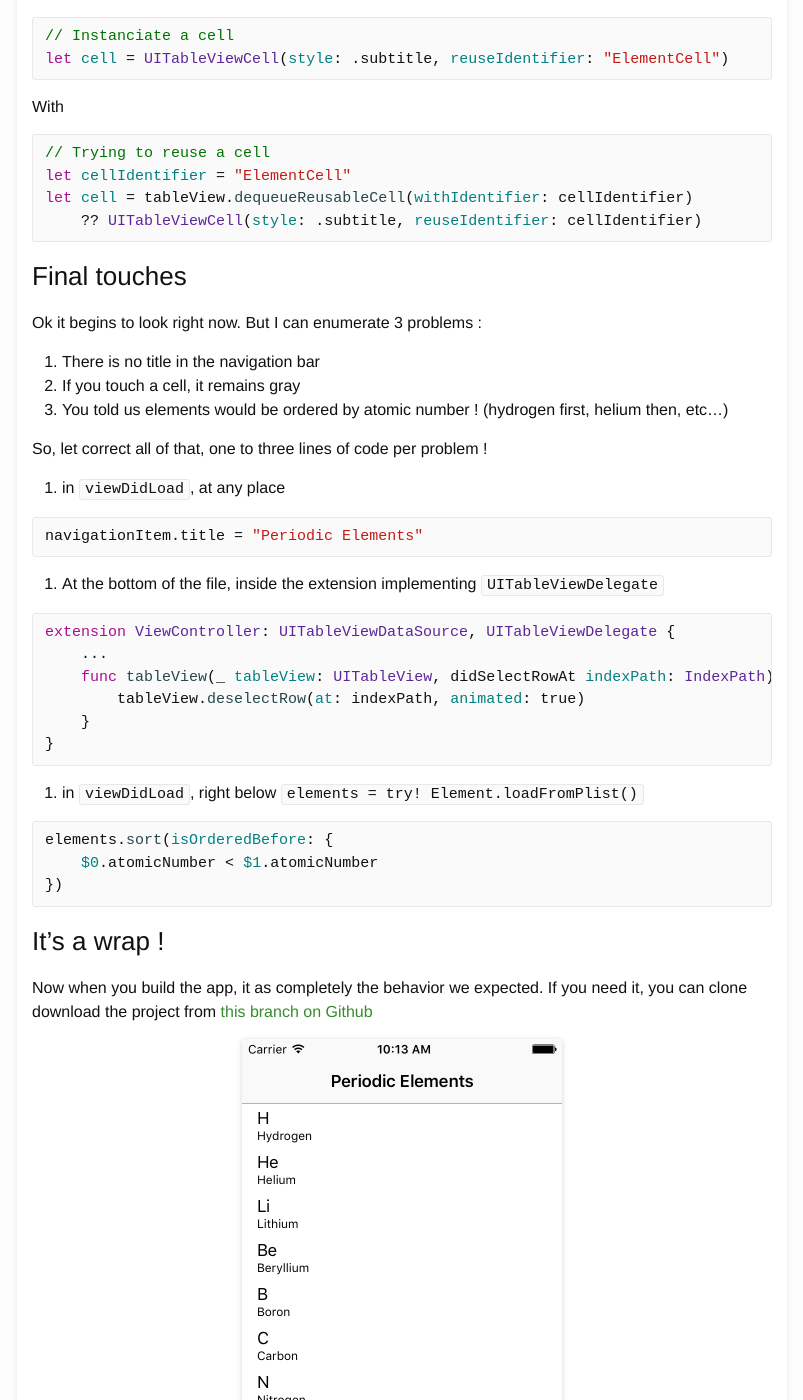
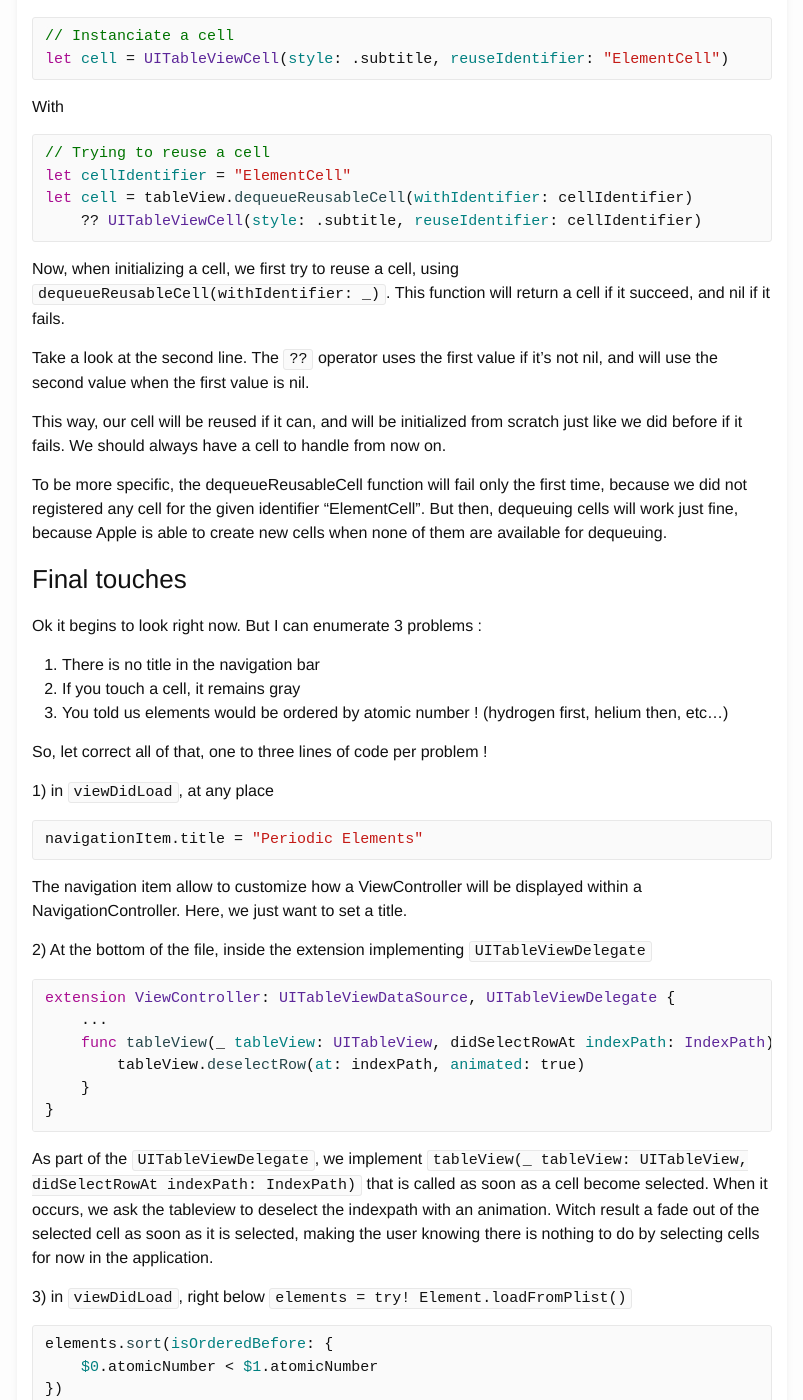
Before and after one commit to Dean151/Dean-Blog, a Jekyll site: the page built from _posts/2016-08-07-ios-basics-tableview-setup.markdown, in a window 1280 px wide and 1400 px high, scrolled down 7960 px. Shown: the whole window, without its empty margins (238-1041 px from the left). Built offline with Jekyll 4.4.1, drawn with Linux system fonts in a browser that asks for light colours; some of the changed text lies outside the part shown.

Commit message:
Quelques corrections dans l'article

```diff
--- a/_posts/2016-08-07-ios-basics-tableview-setup.markdown
+++ b/_posts/2016-08-07-ios-basics-tableview-setup.markdown
@@ -295,6 +295,15 @@ let cell = tableView.dequeueReusableCell(withIdentifier: cellIdentifier)
     ?? UITableViewCell(style: .subtitle, reuseIdentifier: cellIdentifier)
 {% endhighlight %}
 
+Now, when initializing a cell, we first try to reuse a cell, using `dequeueReusableCell(withIdentifier: _)`. This function will return a cell if it succeed, and nil if it fails.
+
+Take a look at the second line.
+The `??` operator uses the first value if it's not nil, and will use the second value when the first value is nil.
+
+This way, our cell will be reused if it can, and will be initialized from scratch just like we did before if it fails. We should always have a cell to handle from now on.
+
+To be more specific, the dequeueReusableCell function will fail only the first time, because we did not registered any cell for the given identifier "ElementCell". But then, dequeuing cells will work just fine, because Apple is able to create new cells when none of them are available for dequeuing.
+
 ### Final touches
 
 Ok it begins to look right now. But I can enumerate 3 problems :
@@ -305,12 +314,14 @@ Ok it begins to look right now. But I can enumerate 3 problems :
 
 So, let correct all of that, one to three lines of code per problem !
 
-1. in `viewDidLoad`, at any place
+1) in `viewDidLoad`, at any place
 {% highlight swift %}
 navigationItem.title = "Periodic Elements"
 {% endhighlight %}
 
-2. At the bottom of the file, inside the extension implementing `UITableViewDelegate`
+The navigation item allow to customize how a ViewController will be displayed within a NavigationController. Here, we just want to set a title.
+
+2) At the bottom of the file, inside the extension implementing `UITableViewDelegate`
 {% highlight swift %}
 extension ViewController: UITableViewDataSource, UITableViewDelegate {
     ...
@@ -320,12 +331,19 @@ extension ViewController: UITableViewDataSource, UITableViewDelegate {
 }
 {% endhighlight %}
 
-3. in `viewDidLoad`, right below `elements = try! Element.loadFromPlist()`
+As part of the `UITableViewDelegate`, we implement `tableView(_ tableView: UITableView, didSelectRowAt indexPath: IndexPath)` that is called as soon as a cell become selected. When it occurs, we ask the tableview to deselect the indexpath with an animation. Witch result a fade out of the selected cell as soon as it is selected, making the user knowing there is nothing to do by selecting cells for now in the application.
+
+3) in `viewDidLoad`, right below `elements = try! Element.loadFromPlist()`
 {% highlight swift %}
 elements.sort(isOrderedBefore: {
     $0.atomicNumber < $1.atomicNumber
 })
 {% endhighlight %}
+This will sort the array right in place.
+Swift 3 arrays have two functions to sort arrays :
+
+- `sort` : Will sort the current array right in place, witch is possible only if the array is stored in a `var` (mutable). It returns nil
+- `sorted` : Will return a sorted copy of the array. It's available on any array, mutating (`var`) or not (`let`)
 
 ### It's a wrap !
 
```
